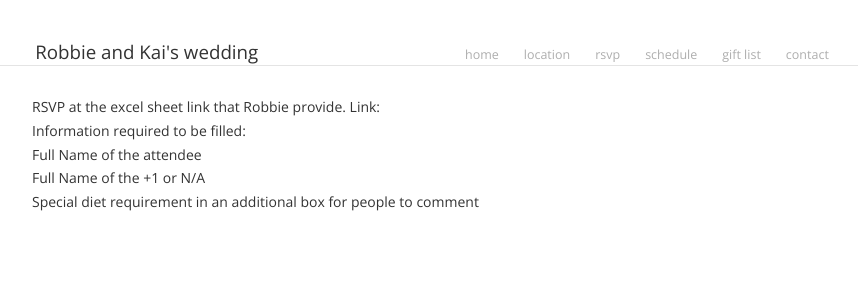
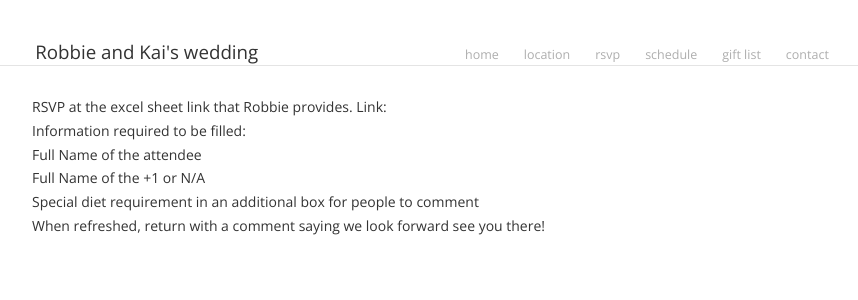
Before and after one commit to rjshade/robbieandkai.com, a Jekyll site: the page built from rsvp/index.md, in a window 1280 px wide. Shown: the top 300 px of the page, without its empty margins (208-1066 px from the left). Built offline with Jekyll 4.4.1, drawn with Linux system fonts in a browser that asks for light colours; Markdown is read by kramdown in place of the engine named in the settings.

Commit message:
Update rsvp/index.md

```diff
--- a/rsvp/index.md
+++ b/rsvp/index.md
@@ -3,7 +3,7 @@ layout: default
 title: rsvp
 ---
 
-RSVP at the excel sheet link that Robbie provide. Link:
+RSVP at the excel sheet link that Robbie provides. Link:
 
 Information required to be filled:
 
@@ -12,3 +12,5 @@ Full Name of the attendee
 Full Name of the +1 or N/A
 
 Special diet requirement in an additional box for people to comment
+
+When refreshed, return with a comment saying we look forward see you there!
```
